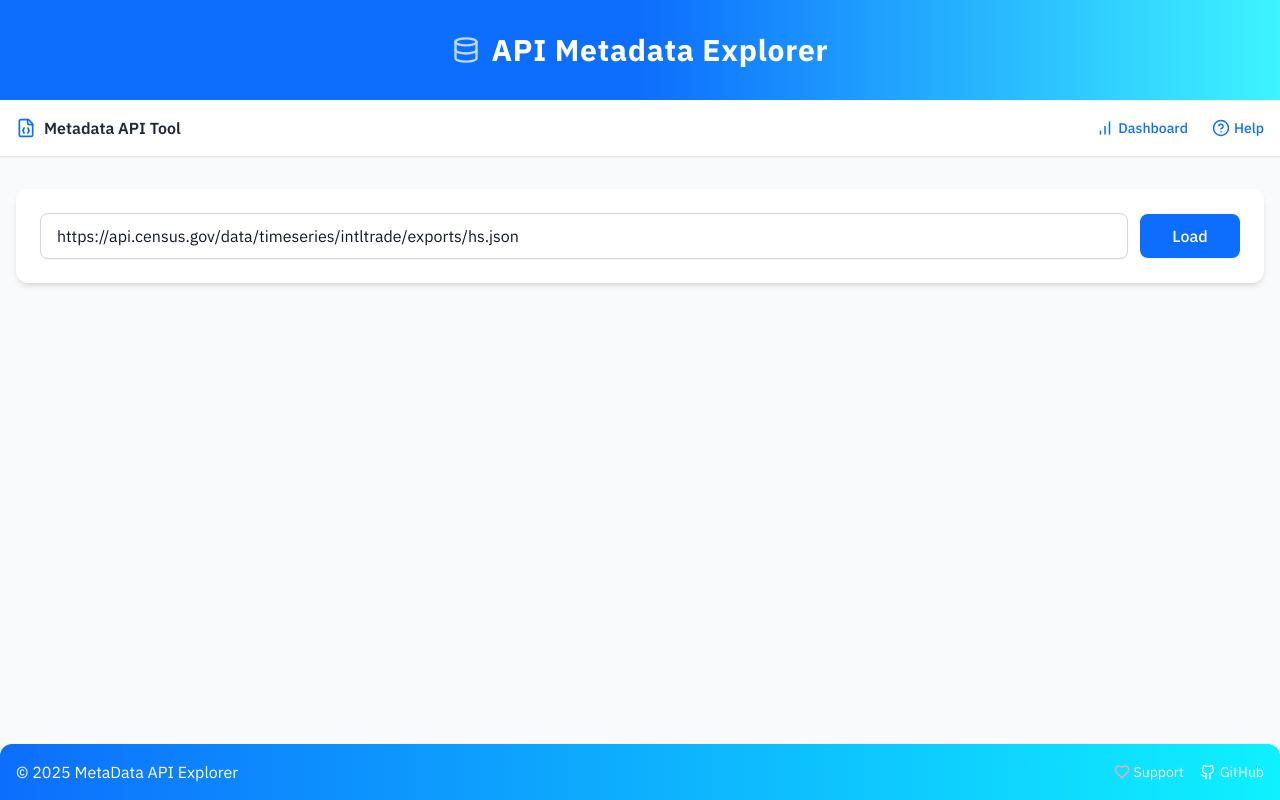
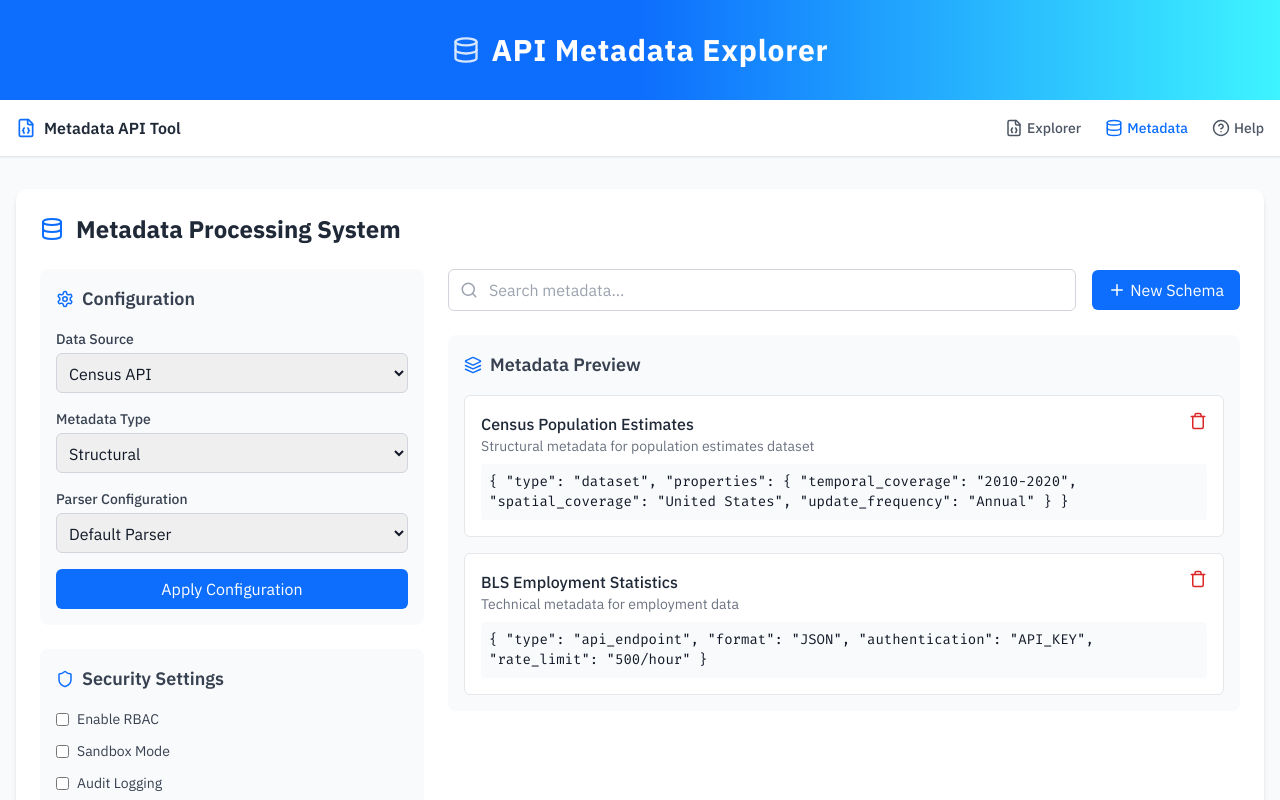
Before and after one commit to Muhammad-alduais/API-Metadata-explorer, a React (Vite) app: page /metadata in a window 1280 px wide. Shown: the top 800 px of the page. Built offline with nearby package versions, Linux system fonts and the light colour scheme.

Commit message:
Implement Metadata Processing System

```diff
--- a/src/App.tsx
+++ b/src/App.tsx
@@ -1,21 +1,33 @@
 import React from 'react';
+import { BrowserRouter, Routes, Route } from 'react-router-dom';
+import { QueryClient, QueryClientProvider } from '@tanstack/react-query';
 import { ToastContainer } from 'react-toastify';
 import 'react-toastify/dist/ReactToastify.css';
 
 import Header from './components/Header';
 import Navbar from './components/Navbar';
-import MainContainer from './components/MainContainer';
 import Footer from './components/Footer';
+import ExplorerPage from './pages/ExplorerPage';
+import MetadataPage from './pages/MetadataPage';
+
+const queryClient = new QueryClient();
 
 function App() {
   return (
+    <QueryClientProvider client={queryClient}>
+      <BrowserRouter>
         <div className="flex flex-col min-h-screen bg-gray-50">
           <Header />
           <Navbar />
-      <MainContainer />
+          <Routes>
+            <Route path="/" element={<ExplorerPage />} />
+            <Route path="/metadata" element={<MetadataPage />} />
+          </Routes>
           <Footer />
           <ToastContainer position="bottom-right" autoClose={2000} />
         </div>
+      </BrowserRouter>
+    </QueryClientProvider>
   );
 }
 
--- a/src/components/Navbar.tsx
+++ b/src/components/Navbar.tsx
@@ -1,7 +1,10 @@
 import React from 'react';
-import { BarChartIcon, FileJsonIcon, HelpCircleIcon } from 'lucide-react';
+import { Link, useLocation } from 'react-router-dom';
+import { FileJsonIcon, DatabaseIcon, HelpCircleIcon } from 'lucide-react';
 
 const Navbar: React.FC = () => {
+  const location = useLocation();
+
   return (
     <nav className="bg-white border-b border-gray-200 shadow-sm sticky top-0 z-10">
       <div className="container mx-auto px-4">
@@ -12,16 +15,33 @@ const Navbar: React.FC = () => {
           </div>
 
           <div className="flex items-center space-x-6">
+            <Link
+              to="/"
+              className={`flex items-center space-x-1 transition-colors ${
+                location.pathname === '/'
+                  ? 'text-blue-600'
+                  : 'text-gray-600 hover:text-blue-600'
+              }`}
+            >
+              <FileJsonIcon size={18} />
+              <span className="text-sm font-medium">Explorer</span>
+            </Link>
+
+            <Link
+              to="/metadata"
+              className={`flex items-center space-x-1 transition-colors ${
+                location.pathname === '/metadata'
+                  ? 'text-blue-600'
+                  : 'text-gray-600 hover:text-blue-600'
+              }`}
+            >
+              <DatabaseIcon size={18} />
+              <span className="text-sm font-medium">Metadata</span>
+            </Link>
+
             <a
               href="#"
-              className="flex items-center space-x-1 text-blue-600 hover:text-blue-800 transition-colors"
-            >
-              <BarChartIcon size={18} />
-              <span className="text-sm font-medium">Dashboard</span>
-            </a>
-            <a
-              href="#"
-              className="flex items-center space-x-1 text-blue-600 hover:text-blue-800 transition-colors"
+              className="flex items-center space-x-1 text-gray-600 hover:text-blue-600 transition-colors"
             >
               <HelpCircleIcon size={18} />
               <span className="text-sm font-medium">Help</span>
--- /dev/null
+++ b/src/pages/ExplorerPage.tsx
@@ -0,0 +1,8 @@
+import React from 'react';
+import MainContainer from '../components/MainContainer';
+
+const ExplorerPage: React.FC = () => {
+  return <MainContainer />;
+};
+
+export default ExplorerPage;
--- /dev/null
+++ b/src/pages/MetadataPage.tsx
@@ -0,0 +1,198 @@
+import React from 'react';
+import { useForm } from 'react-hook-form';
+import {
+  DatabaseIcon,
+  LayersIcon,
+  SettingsIcon,
+  ShieldIcon,
+  SearchIcon,
+  PlusIcon,
+  TrashIcon
+} from 'lucide-react';
+
+const MetadataPage: React.FC = () => {
+  const { register, handleSubmit, watch } = useForm({
+    defaultValues: {
+      dataSource: 'census',
+      metadataType: 'structural',
+      parser: 'default'
+    }
+  });
+
+  return (
+    <main className="flex-grow container mx-auto px-4 py-8">
+      <div className="bg-white rounded-xl shadow-md p-6">
+        <div className="flex items-center space-x-3 mb-6">
+          <DatabaseIcon size={24} className="text-blue-600" />
+          <h1 className="text-2xl font-bold text-gray-800">Metadata Processing System</h1>
+        </div>
+
+        <div className="grid grid-cols-1 md:grid-cols-3 gap-6">
+          {/* Configuration Panel */}
+          <div className="md:col-span-1 space-y-6">
+            <div className="bg-gray-50 rounded-lg p-4">
+              <h2 className="flex items-center text-lg font-semibold text-gray-700 mb-4">
+                <SettingsIcon size={18} className="mr-2 text-blue-600" />
+                Configuration
+              </h2>
+
+              <form className="space-y-4">
+                <div>
+                  <label className="block text-sm font-medium text-gray-700 mb-1">
+                    Data Source
+                  </label>
+                  <select
+                    {...register('dataSource')}
+                    className="w-full rounded-md border border-gray-300 p-2"
+                  >
+                    <option value="census">Census API</option>
+                    <option value="bls">BLS Data</option>
+                    <option value="eurostat">Eurostat</option>
+                    <option value="oecd">OECD Statistics</option>
+                  </select>
+                </div>
+
+                <div>
+                  <label className="block text-sm font-medium text-gray-700 mb-1">
+                    Metadata Type
+                  </label>
+                  <select
+                    {...register('metadataType')}
+                    className="w-full rounded-md border border-gray-300 p-2"
+                  >
+                    <option value="structural">Structural</option>
+                    <option value="descriptive">Descriptive</option>
+                    <option value="administrative">Administrative</option>
+                    <option value="technical">Technical</option>
+                    <option value="quality">Quality</option>
+                    <option value="spatial">Spatial</option>
+                    <option value="process">Process</option>
+                    <option value="semantic">Semantic</option>
+                  </select>
+                </div>
+
+                <div>
+                  <label className="block text-sm font-medium text-gray-700 mb-1">
+                    Parser Configuration
+                  </label>
+                  <select
+                    {...register('parser')}
+                    className="w-full rounded-md border border-gray-300 p-2"
+                  >
+                    <option value="default">Default Parser</option>
+                    <option value="custom">Custom Parser</option>
+                    <option value="extended">Extended Parser</option>
+                  </select>
+                </div>
+
+                <button
+                  type="submit"
+                  className="w-full bg-blue-600 text-white py-2 px-4 rounded-md hover:bg-blue-700 transition-colors"
+                >
+                  Apply Configuration
+                </button>
+              </form>
+            </div>
+
+            <div className="bg-gray-50 rounded-lg p-4">
+              <h2 className="flex items-center text-lg font-semibold text-gray-700 mb-4">
+                <ShieldIcon size={18} className="mr-2 text-blue-600" />
+                Security Settings
+              </h2>
+
+              <div className="space-y-3">
+                <label className="flex items-center space-x-2">
+                  <input type="checkbox" className="rounded text-blue-600" />
+                  <span className="text-sm text-gray-700">Enable RBAC</span>
+                </label>
+
+                <label className="flex items-center space-x-2">
+                  <input type="checkbox" className="rounded text-blue-600" />
+                  <span className="text-sm text-gray-700">Sandbox Mode</span>
+                </label>
+
+                <label className="flex items-center space-x-2">
+                  <input type="checkbox" className="rounded text-blue-600" />
+                  <span className="text-sm text-gray-700">Audit Logging</span>
+                </label>
+              </div>
+            </div>
+          </div>
+
+          {/* Main Content Area */}
+          <div className="md:col-span-2 space-y-6">
+            {/* Search and Actions */}
+            <div className="flex items-center space-x-4">
+              <div className="flex-grow relative">
+                <SearchIcon size={18} className="absolute left-3 top-1/2 transform -translate-y-1/2 text-gray-400" />
+                <input
+                  type="text"
+                  placeholder="Search metadata..."
+                  className="w-full pl-10 pr-4 py-2 border border-gray-300 rounded-md"
+                />
+              </div>
+              <button className="flex items-center space-x-1 bg-blue-600 text-white px-4 py-2 rounded-md hover:bg-blue-700">
+                <PlusIcon size={18} />
+                <span>New Schema</span>
+              </button>
+            </div>
+
+            {/* Metadata Preview */}
+            <div className="bg-gray-50 rounded-lg p-4">
+              <h2 className="flex items-center text-lg font-semibold text-gray-700 mb-4">
+                <LayersIcon size={18} className="mr-2 text-blue-600" />
+                Metadata Preview
+              </h2>
+
+              <div className="space-y-4">
+                <div className="bg-white p-4 rounded-md border border-gray-200">
+                  <div className="flex justify-between items-start mb-2">
+                    <div>
+                      <h3 className="font-medium text-gray-800">Census Population Estimates</h3>
+                      <p className="text-sm text-gray-500">Structural metadata for population estimates dataset</p>
+                    </div>
+                    <button className="text-red-600 hover:text-red-700">
+                      <TrashIcon size={18} />
+                    </button>
+                  </div>
+                  <div className="text-sm font-mono bg-gray-50 p-2 rounded">
+                    {JSON.stringify({
+                      type: "dataset",
+                      properties: {
+                        temporal_coverage: "2010-2020",
+                        spatial_coverage: "United States",
+                        update_frequency: "Annual"
+                      }
+                    }, null, 2)}
+                  </div>
+                </div>
+
+                <div className="bg-white p-4 rounded-md border border-gray-200">
+                  <div className="flex justify-between items-start mb-2">
+                    <div>
+                      <h3 className="font-medium text-gray-800">BLS Employment Statistics</h3>
+                      <p className="text-sm text-gray-500">Technical metadata for employment data</p>
+                    </div>
+                    <button className="text-red-600 hover:text-red-700">
+                      <TrashIcon size={18} />
+                    </button>
+                  </div>
+                  <div className="text-sm font-mono bg-gray-50 p-2 rounded">
+                    {JSON.stringify({
+                      type: "api_endpoint",
+                      format: "JSON",
+                      authentication: "API_KEY",
+                      rate_limit: "500/hour"
+                    }, null, 2)}
+                  </div>
+                </div>
+              </div>
+            </div>
+          </div>
+        </div>
+      </div>
+    </main>
+  );
+};
+
+export default MetadataPage;
```
Also changed, not shown: package.json (+7 -1 lines), 1 other file (tests, documents, lock files or other folders). Lines whose indentation alone changed are shown as unchanged.
